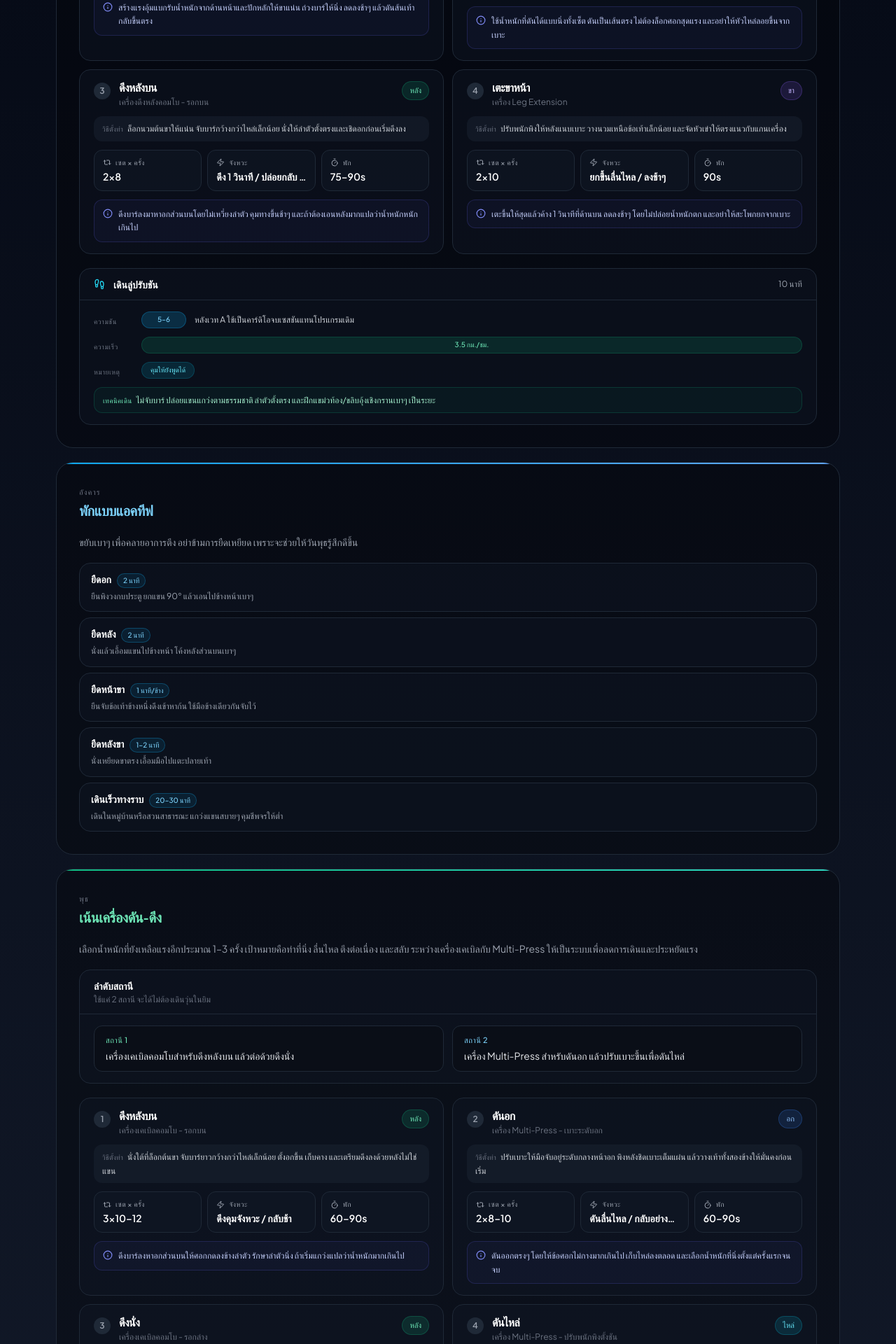
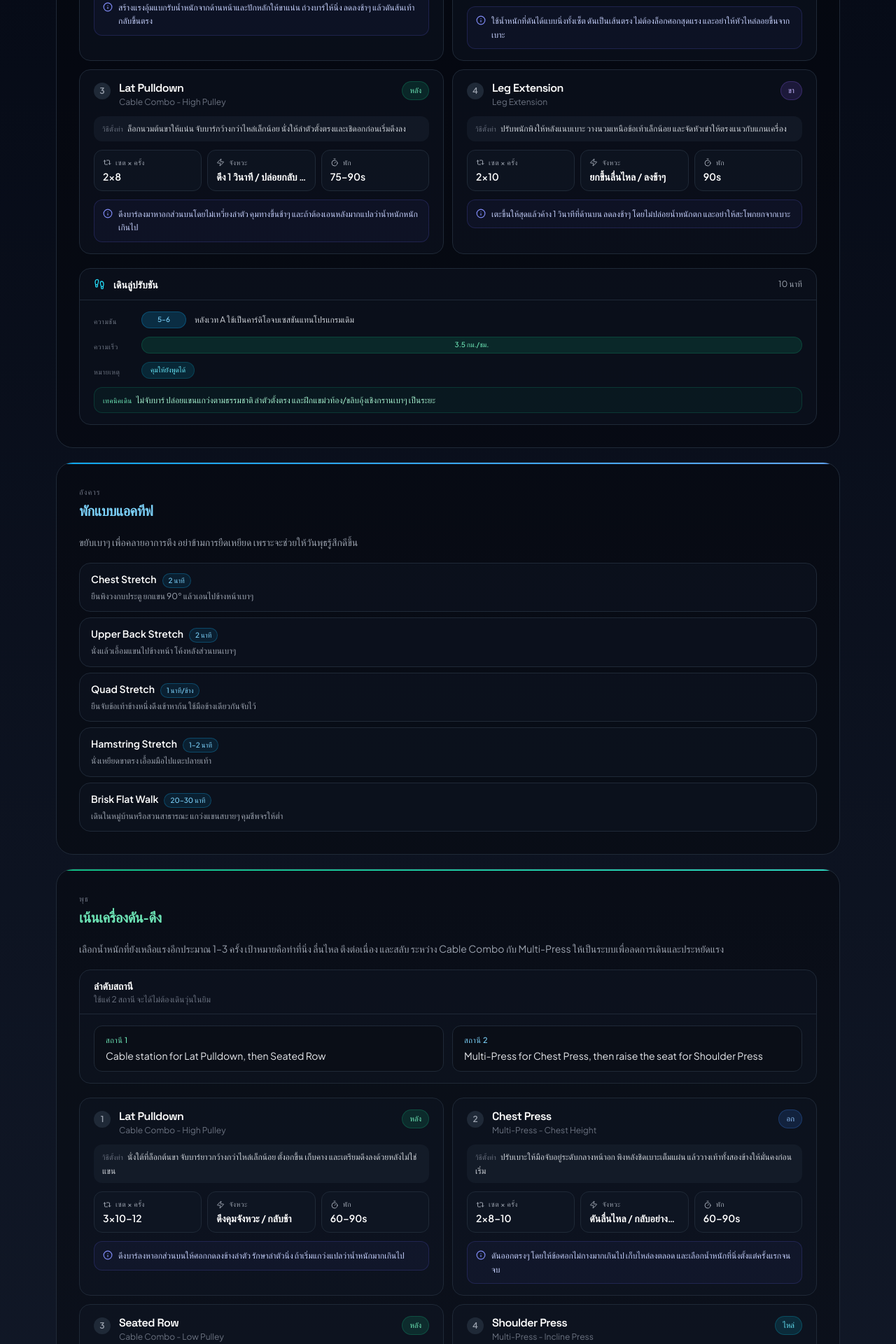
Before and after one commit to kowito/kowito.com, a Next.js app: page /personal-training in a window 1280 px wide. Shown: the part 680-2600 px from the top of the page at 70% size. Built offline with nearby package versions, Linux system fonts and the light colour scheme.

Commit message:
Refine personal training labels

```diff
--- a/app/personal-training/page.tsx
+++ b/app/personal-training/page.tsx
@@ -30,7 +30,7 @@ type Stretch = {
 const mondayExercises: Exercise[] = [
   {
     name: "Smith Machine Squat",
-    machine: "เครื่อง Smith Machine",
+    machine: "Smith Machine",
     setup: "วางบาร์บนบ่าด้านหลัง ก้าวเท้าไปข้างหน้าเล็กน้อย เกร็งท้องและตั้งลำตัวให้มั่นคงก่อนเริ่มย่อ",
     sets: 3, reps: "8–10",
     tempo: "ย่อลงช้า / ดันขึ้นตรง",
@@ -39,8 +39,8 @@ const mondayExercises: Exercise[] = [
     muscle: "ขา",
   },
   {
-    name: "ดันอก",
-    machine: "เครื่อง Multi-Press",
+    name: "Chest Press",
+    machine: "Multi-Press",
     setup: "ปรับเบาะให้มือจับอยู่ระดับกลางอก พิงหลังชิดเบาะเต็มแผ่น วางเท้าราบกับพื้นและเก็บสะบักลงก่อนเริ่มดัน",
     sets: 2, reps: 8,
     tempo: "ดัน 1 วินาที / ปล่อยกลับ 2 วินาที",
@@ -49,8 +49,8 @@ const mondayExercises: Exercise[] = [
     muscle: "อก",
   },
   {
-    name: "ดึงหลังบน",
-    machine: "เครื่องดึงหลังคอมโบ - รอกบน",
+    name: "Lat Pulldown",
+    machine: "Cable Combo - High Pulley",
     setup: "ล็อกนวมต้นขาให้แน่น จับบาร์กว้างกว่าไหล่เล็กน้อย นั่งให้ลำตัวตั้งตรงและเชิดอกก่อนเริ่มดึงลง",
     sets: 2, reps: 8,
     tempo: "ดึง 1 วินาที / ปล่อยกลับ 2 วินาที",
@@ -59,8 +59,8 @@ const mondayExercises: Exercise[] = [
     muscle: "หลัง",
   },
   {
-    name: "เตะขาหน้า",
-    machine: "เครื่อง Leg Extension",
+    name: "Leg Extension",
+    machine: "Leg Extension",
     setup: "ปรับพนักพิงให้หลังแนบเบาะ วางนวมเหนือข้อเท้าเล็กน้อย และจัดหัวเข่าให้ตรงแนวกับแกนเครื่อง",
     sets: 2, reps: 10,
     tempo: "ยกขึ้นลื่นไหล / ลงช้าๆ",
@@ -72,8 +72,8 @@ const mondayExercises: Exercise[] = [
 
 const wednesdayExercises: Exercise[] = [
   {
-    name: "ดึงหลังบน",
-    machine: "เครื่องเคเบิลคอมโบ - รอกบน",
+    name: "Lat Pulldown",
+    machine: "Cable Combo - High Pulley",
     setup: "นั่งใต้ที่ล็อกต้นขา จับบาร์ยาวกว้างกว่าไหล่เล็กน้อย ตั้งอกขึ้น เก็บคาง และเตรียมดึงลงด้วยหลังไม่ใช่แขน",
     sets: 3, reps: "10–12",
     tempo: "ดึงคุมจังหวะ / กลับช้า",
@@ -82,8 +82,8 @@ const wednesdayExercises: Exercise[] = [
     muscle: "หลัง",
   },
   {
-    name: "ดันอก",
-    machine: "เครื่อง Multi-Press - เบาะระดับอก",
+    name: "Chest Press",
+    machine: "Multi-Press - Chest Height",
     setup: "ปรับเบาะให้มือจับอยู่ระดับกลางหน้าอก พิงหลังชิดเบาะเต็มแผ่น แล้ววางเท้าทั้งสองข้างให้มั่นคงก่อนเริ่ม",
     sets: 2, reps: "8–10",
     tempo: "ดันลื่นไหล / กลับอย่างควบคุม",
@@ -92,8 +92,8 @@ const wednesdayExercises: Exercise[] = [
     muscle: "อก",
   },
   {
-    name: "ดึงนั่ง",
-    machine: "เครื่องเคเบิลคอมโบ - รอกล่าง",
+    name: "Seated Row",
+    machine: "Cable Combo - Low Pulley",
     setup: "นั่งตัวตรง ยืดอก ฝ่าเท้ากดกับที่พัก เข่าผ่อนเล็กน้อย และล็อกหน้าท้องคุมลำตัวไว้ตลอด",
     sets: 2, reps: "10–12",
     tempo: "ดึง 1 วินาที / ปล่อยกลับ 2 วินาที",
@@ -102,8 +102,8 @@ const wednesdayExercises: Exercise[] = [
     muscle: "หลัง",
   },
   {
-    name: "ดันไหล่",
-    machine: "เครื่อง Multi-Press - ปรับพนักพิงตั้งชัน",
+    name: "Shoulder Press",
+    machine: "Multi-Press - Incline Press",
     setup: "ยกเบาะและพนักพิงให้มือจับเริ่มที่ระดับไหล่ เก็บซี่โครงลง สะโพกติดเบาะ และให้ข้อศอกอยู่ใต้มือจับก่อนดันขึ้น",
     sets: 2, reps: "8–10",
     tempo: "ดันขึ้น / กลับช้าๆ",
@@ -116,7 +116,7 @@ const wednesdayExercises: Exercise[] = [
 const fridayExercises: Exercise[] = [
   {
     name: "Smith Machine Squat",
-    machine: "เครื่อง Smith Machine",
+    machine: "Smith Machine",
     setup: "วางบาร์บนบ่าด้านหลัง ก้าวเท้าไปข้างหน้าเล็กน้อย เกร็งท้องและล็อกลำตัวก่อนเริ่มย่อ",
     sets: 3, reps: "8–10",
     tempo: "ย่อลงช้า / ดันขึ้นตรง",
@@ -125,8 +125,8 @@ const fridayExercises: Exercise[] = [
     muscle: "ขา",
   },
   {
-    name: "ดันอก",
-    machine: "เครื่อง Multi-Press",
+    name: "Chest Press",
+    machine: "Multi-Press",
     setup: "ใช้เบาะระดับอกเหมือนวันจันทร์ ปรับตำแหน่งมือจับให้สอดคล้องกับกลางหน้าอก พิงหลังเต็มแผ่นและคุมไหล่ให้นิ่ง",
     sets: 2, reps: 8,
     tempo: "ดัน 1 วินาที / ปล่อยกลับ 2 วินาที",
@@ -135,8 +135,8 @@ const fridayExercises: Exercise[] = [
     muscle: "อก",
   },
   {
-    name: "ดึงนั่ง",
-    machine: "เครื่องดึงหลังคอมโบ - รอกล่าง",
+    name: "Seated Row",
+    machine: "Cable Combo - Low Pulley",
     setup: "นั่งตัวตรง พิงอกกับแผ่นรอง วางเท้าบนที่พัก แล้วดึงโดยเริ่มจากสะบักก่อนแขนทุกครั้ง",
     sets: 2, reps: 8,
     tempo: "ดึง 1 วินาที / ปล่อยกลับ 2 วินาที",
@@ -145,8 +145,8 @@ const fridayExercises: Exercise[] = [
     muscle: "หลัง",
   },
   {
-    name: "เตะขาหน้า",
-    machine: "เครื่อง Leg Extension",
+    name: "Leg Extension",
+    machine: "Leg Extension",
     setup: "ปรับพนักพิงให้หลังแนบเบาะ วางนวมเหนือข้อเท้าเล็กน้อย และตั้งเท้าให้หัวเข่าเคลื่อนในแนวตรง",
     sets: 2, reps: 10,
     tempo: "ยกขึ้นลื่นไหล / ลงช้าๆ",
@@ -156,7 +156,7 @@ const fridayExercises: Exercise[] = [
   },
   {
     name: "Smith Machine Hip Thrust",
-    machine: "เครื่อง Smith Machine + ม้านั่งยาว",
+    machine: "Smith Machine + Long Bench",
     setup: "ลากม้านั่งยาวมาขวาง รองสะบักบนขอบเบาะ สอดตัวใต้บาร์ให้พาดตรงข้อพับสะโพกและหาโฟมรองไว้",
     sets: 3, reps: 15,
     tempo: "ดันขึ้น / ค้าง 2 วินาที / ลงช้า",
@@ -167,11 +167,11 @@ const fridayExercises: Exercise[] = [
 ]
 
 const tuesdayStretches: Stretch[] = [
-  { name: "ยืดอก", how: "ยืนพิงวงกบประตู ยกแขน 90\u00b0 แล้วเอนไปข้างหน้าเบาๆ", duration: "2 นาที" },
-  { name: "ยืดหลัง", how: "นั่งแล้วเอื้อมแขนไปข้างหน้า โค้งหลังส่วนบนเบาๆ", duration: "2 นาที" },
-  { name: "ยืดหน้าขา", how: "ยืนจับข้อเท้าข้างหนึ่งดึงเข้าหาก้น ใช้มือข้างเดียวกันจับไว้", duration: "1 นาที/ข้าง" },
-  { name: "ยืดหลังขา", how: "นั่งเหยียดขาตรง เอื้อมมือไปแตะปลายเท้า", duration: "1–2 นาที" },
-  { name: "เดินเร็วทางราบ", how: "เดินในหมู่บ้านหรือสวนสาธารณะ แกว่งแขนสบายๆ คุมชีพจรให้ต่ำ", duration: "20–30 นาที" },
+  { name: "Chest Stretch", how: "ยืนพิงวงกบประตู ยกแขน 90\u00b0 แล้วเอนไปข้างหน้าเบาๆ", duration: "2 นาที" },
+  { name: "Upper Back Stretch", how: "นั่งแล้วเอื้อมแขนไปข้างหน้า โค้งหลังส่วนบนเบาๆ", duration: "2 นาที" },
+  { name: "Quad Stretch", how: "ยืนจับข้อเท้าข้างหนึ่งดึงเข้าหาก้น ใช้มือข้างเดียวกันจับไว้", duration: "1 นาที/ข้าง" },
+  { name: "Hamstring Stretch", how: "นั่งเหยียดขาตรง เอื้อมมือไปแตะปลายเท้า", duration: "1–2 นาที" },
+  { name: "Brisk Flat Walk", how: "เดินในหมู่บ้านหรือสวนสาธารณะ แกว่งแขนสบายๆ คุมชีพจรให้ต่ำ", duration: "20–30 นาที" },
 ]
 
 const globalRules = [
@@ -359,11 +359,11 @@ function WednesdayMachineFlow() {
       <div className="px-5 py-4 grid grid-cols-1 md:grid-cols-2 gap-3">
         <div className="rounded-xl border border-gray-800 bg-black/20 px-4 py-3">
           <p className="text-[11px] uppercase tracking-wider text-emerald-300 font-medium">สถานี 1</p>
-          <p className="mt-1 text-sm text-gray-200">เครื่องเคเบิลคอมโบสำหรับดึงหลังบน แล้วต่อด้วยดึงนั่ง</p>
+          <p className="mt-1 text-sm text-gray-200">Cable station for Lat Pulldown, then Seated Row</p>
         </div>
         <div className="rounded-xl border border-gray-800 bg-black/20 px-4 py-3">
           <p className="text-[11px] uppercase tracking-wider text-sky-300 font-medium">สถานี 2</p>
-          <p className="mt-1 text-sm text-gray-200">เครื่อง Multi-Press สำหรับดันอก แล้วปรับเบาะขึ้นเพื่อดันไหล่</p>
+          <p className="mt-1 text-sm text-gray-200">Multi-Press for Chest Press, then raise the seat for Shoulder Press</p>
         </div>
       </div>
     </div>
@@ -464,8 +464,8 @@ export default function PersonalTrainingPage() {
             <h1 className="text-3xl md:text-4xl font-light tracking-tight text-white">แผนฝึกส่วนตัว</h1>
           </div>
           <p className="max-w-xl text-gray-400 text-sm leading-relaxed">
-            แผนนี้ผูกกับอุปกรณ์ที่มีจริงในยิมของคุณ: Multi-Press, เครื่องเคเบิลคอมโบ, Leg Extension,
-            เครื่อง Smith Machine, ดัมเบล และลู่เดิน/เดินทางราบ ปรับให้ฝึก 3&times; ต่อสัปดาห์แบบคุมแรงและคุมฟอร์มได้ง่าย
+            แผนนี้ผูกกับอุปกรณ์ที่มีจริงในยิมของคุณ: Multi-Press, Cable Combo, Leg Extension, Smith Machine,
+            Dumbbell, Treadmill, and Flat Walk ปรับให้ฝึก 3&times; ต่อสัปดาห์แบบคุมแรงและคุมฟอร์มได้ง่าย
           </p>
         </div>
 
@@ -516,7 +516,7 @@ export default function PersonalTrainingPage() {
           <DayCard day="พุธ" title="เน้นเครื่องดัน-ดึง" type="train">
             <p className="text-sm text-gray-400 -mt-2 mb-1">
               เลือกน้ำหนักที่ยังเหลือแรงอีกประมาณ 1–3 ครั้ง เป้าหมายคือท่าที่นิ่ง ลื่นไหล ตึงต่อเนื่อง และสลับ
-              ระหว่างเครื่องเคเบิลกับ Multi-Press ให้เป็นระบบเพื่อลดการเดินและประหยัดแรง
+              ระหว่าง Cable Combo กับ Multi-Press ให้เป็นระบบเพื่อลดการเดินและประหยัดแรง
             </p>
             <WednesdayMachineFlow />
             <ExerciseGrid exercises={wednesdayExercises} />
@@ -568,7 +568,7 @@ export default function PersonalTrainingPage() {
             </p>
             <div className="flex flex-wrap gap-2">
               <div className="rounded-2xl border border-amber-500/25 bg-amber-500/10 px-4 py-3 text-sm">
-                <p className="font-medium text-amber-200">เดินเร็วทางราบ / ลู่</p>
+                <p className="font-medium text-amber-200">Brisk Flat Walk / Treadmill</p>
                 <p className="text-amber-300/70 text-xs mt-0.5">20–30 นาที แบบชิลๆ เลือกพักเต็มที่ได้</p>
               </div>
               <div className="rounded-2xl border border-gray-700 bg-gray-900/30 px-4 py-3 text-sm">
```
